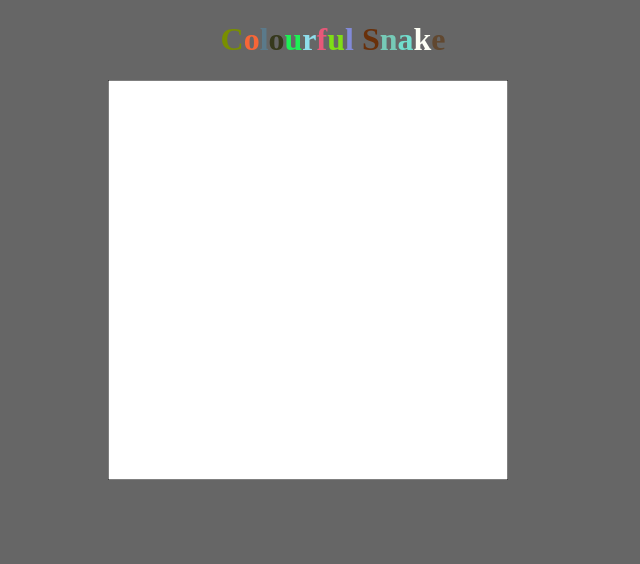
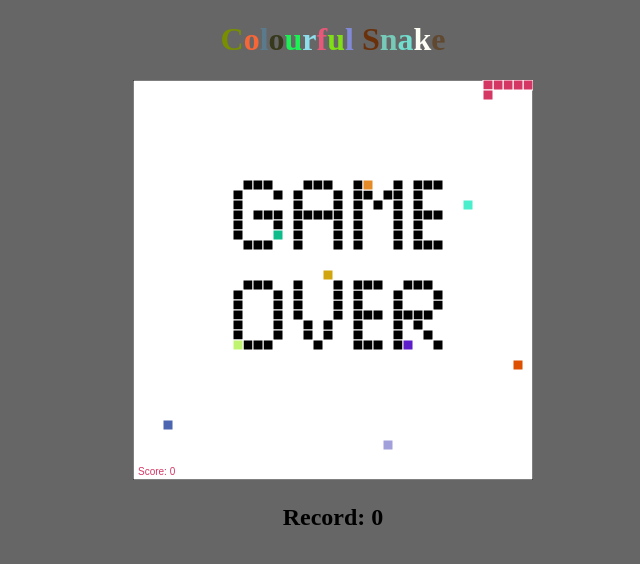
Before and after one commit to Xatpy/colorfulSnake, a plain HTML site: page colourfulSnake.html in a window 1280 px wide. Shown: the whole page, without its empty margins (307-947 px from the left). Drawn offline with nearby package versions, Linux system fonts and the light colour scheme.

Commit message:
updating game
game logic, separating paint and update.
checks food and snake positions
adding record

```diff
--- a/colourfulSnake.html
+++ b/colourfulSnake.html
@@ -7,6 +7,7 @@
 	<style>
 	body {
 		background-color: 'black';
+		text-align: center;
 	}
 	.game
 	{
@@ -46,11 +47,12 @@
 			 "<span style='color:" + createRandomColor() + "'>e</span>";
 
 			$( ".head" ).append( txt );
-
 		</script>
 
 		<div class="game">
-		<canvas id="snake" width="400" height="400"></canvas>
+			<canvas id="snake" width="400" height="400"></canvas>
 		</div>
+
+		<h2 id="record"></h2>
 	</body>
 </html>
--- a/snake.js
+++ b/snake.js
@@ -34,6 +34,8 @@ $(document).on('ready', function() {
 	var textGameOver = [];
 	var textPause = [];
 
+	var record = -1;
+
 	//El juego tiene la dirección "right" por defecto y se ejecuta la función paint
 	//dependiendo el nivel que hayas configurado arriba
 	function init()
@@ -45,6 +47,8 @@ $(document).on('ready', function() {
 		generateTextPause();
 
 		resetGame();
+
+		checkRecord(0);
 	}
 
 	function resetGame() {
@@ -102,19 +106,44 @@ $(document).on('ready', function() {
 		return false;
 	}
 
+	function checkPosition(posRnd) {
+		var snakeLength;
+		for (var i = 0; i < snakeLength; ++i) {
+			if ( (snake[i].x === posRnd.x) && (snake[i].y === posRnd.y) ) {
+				return true;
+			}
+		}
+		return false;
+	}
+
+	function createRandomPosition() {
+		var pos = {};
+		pos.x = Math.round(Math.random() * (width - cellWidth) / cellWidth);
+		pos.y = Math.round(Math.random() * (height - cellWidth) / cellWidth);
+		return pos;
+	}
+
 	function createRandomListFood() {
 		listFood = [];
 		var colorSnk;
 		for (var i = 0; i < numFood; ++i) {
 			var colorRnd = createRandomColor();
+			// Check color
 			while (existColor(colorRnd)) {
 				colorRnd = createRandomColor();
 			}
-			listFood.push( {
-					x: Math.round(Math.random() * (width - cellWidth) / cellWidth),
-					y: Math.round(Math.random() * (height - cellWidth) / cellWidth),
-					color: colorRnd
-				});
+			// Check position
+			var posRnd = createRandomPosition();
+			while (checkPosition(posRnd)) {
+				posRnd = createRandomPosition();
+			}
+
+			listFood.push ( {
+				x: 		posRnd.x,
+				y: 		posRnd.y,
+				color: 	colorRnd
+			});
+
 			if (i === 0) {
 				snakeColor = colorRnd;
 			}
@@ -139,33 +168,30 @@ $(document).on('ready', function() {
 
 	function update() {
 		if (state === "playing") {
-			paint();
+			play();
 		} else if (state === "pause") {
 			pauseState();
 		} else if (state === "gameOver") {
 			gameOver();
 		}
+		paint();
 	}
 
 	function pauseState() {
-		console.log('pause');
 		if (d === "enter") {
 			state = "playing";
-			//init();
 			resetGame();
 		}
 	}
 
 	function gameOver() {
-		console.log("gameOver...pressEnter");
 		if (d === "enter") {
 			state = "playing";
-			//init();
 			resetGame();
 		}
 	}
 
-	function paint() {
+	function play() {
 		context.fillStyle = background;
 		context.fillRect(0, 0, width, height);
 		context.strokeStyle = border;
@@ -200,21 +226,24 @@ $(document).on('ready', function() {
 
 			if (nx == -1 || nx == numCellsWidth || ny == -1 || ny == numCellsHeight || checkCollision(nx, ny, snake)) {
 				//init();
+				debugger
 				state = "gameOver";
-				console.log(d);
+				checkRecord(score);
 				return;
 			}
 
 			//if(nx == food.x && ny == food.y) {
 			var hasEaten = hasEatenFood(nx,ny);
 			if (hasEaten !== 0) {
-				if (hasEaten === 1) {
-					console.log('correct');
+				if (hasEaten === -1) {
+					//incorrect food
+					state = "gameOver";
+					checkRecord(score);
+					return;
 				} else {
-					console.log('incorrect');
-					state = "pause";
-					state = "gameOver";
-					//init();
+					//correct food
+					debugger
+					level += 10;
 				}
 
 				var tail = {
@@ -232,6 +261,13 @@ $(document).on('ready', function() {
 
 			snake.unshift(tail);
 		}
+	}
+
+	function paint() {
+		context.fillStyle = background;
+		context.fillRect(0, 0, width, height);
+		context.strokeStyle = border;
+		context.strokeRect(0, 0, width, height);
 
 		if (state === "gameOver") {
 			paintGameOver();
@@ -450,4 +486,11 @@ $(document).on('ready', function() {
 			d = "enter";
 		}
 	});
+
+	function checkRecord(punt) {
+		if (punt > record) {
+			var text = 'Record: ' + punt;
+			$( "#record" ).text( text );
+		}
+	}
 });
```
